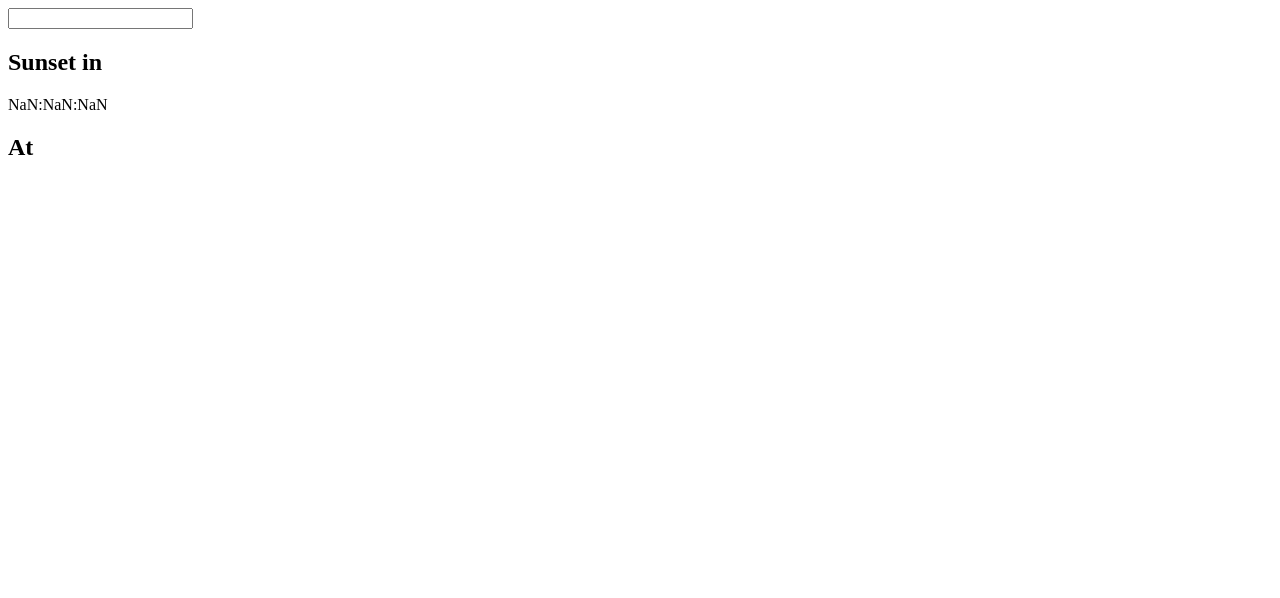
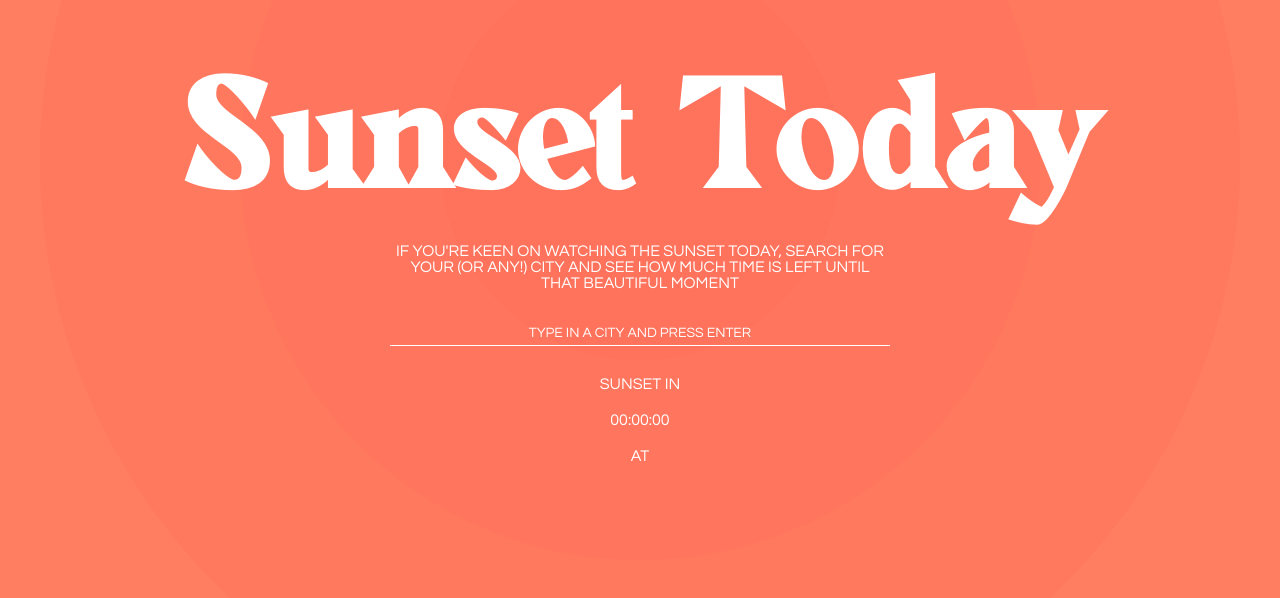
Before and after one commit to kattata/sunset-today-updated, a React (Create React App) app: page / in a window 1280 px wide. Shown: the top 598 px of the page. Built offline with nearby package versions, Linux system fonts and the light colour scheme; no server answers.

Commit message:
countdown works but the coordinated are hard coded

```diff
--- a/src/App.js
+++ b/src/App.js
@@ -1,6 +1,7 @@
 import { BrowserRouter, Route, Switch } from "react-router-dom";
 import Home from "./pages/home/Home";
 import Location from "./pages/location/Location";
+import "./styles/main.scss";
 
 function App() {
   return (
--- a/src/pages/home/Home.js
+++ b/src/pages/home/Home.js
@@ -1,7 +1,12 @@
 import React, { useState, useEffect } from "react";
 import { getRemainingTime } from "../../services/helpers";
-import { getSunsetTime } from "../../services/fetchData";
+import {
+  getBackgroundImg,
+  getSunsetTime,
+  getTimeZone,
+} from "../../services/fetchData";
 import moment from "moment";
+import "./home.scss";
 
 const defaultRemainingTime = {
   hours: "00",
@@ -11,29 +16,36 @@ const defaultRemainingTime = {
 
 const Home = () => {
   const [location, setLocation] = useState("");
-  const [country, setCountry] = useState("");
   const [sunsetTime, setSunsetTime] = useState(null);
-  const [now, setNow] = useState(null);
+  const [coordinates, setCoordinates] = useState({
+    lat: null,
+    long: null,
+  });
+  const [timezone, setTimezone] = useState(null);
   const [remainingTime, setRemainingTime] = useState(defaultRemainingTime);
 
   var moment = require("moment-timezone");
 
-  // Countdown
+  // Countdown;
   useEffect(() => {
+    if (sunsetTime !== null) {
       const interval = setInterval(() => {
         updateRemainingTime();
       }, 1000);
       return () => clearInterval(interval);
+    }
   });
 
   const updateRemainingTime = async () => {
+    // const countdown = await getRemainingTime(1635883200000, timezone);
+    if (coordinates) {
       const countdown = await getRemainingTime(
-      1635841800000,
-      "Sydney",
-      "Australia"
+        sunsetTime,
+        "-33.8548157",
+        "151.2164539"
       );
-    // const countdown = await getRemainingTime(sunsetTime, location, country);
       setRemainingTime(countdown);
+    }
   };
 
   // Update input field
@@ -45,27 +57,52 @@ const Home = () => {
   const handleSubmit = async (e) => {
     e.preventDefault();
 
-    const set = await getSunsetTime(location);
-    const today = moment(set[0]).format("YYYY-MM-DD");
-    const sunset = new Date(`${today} ${set[1]}`).getTime();
-    console.log(now);
+    const data = await getSunsetTime(location);
+    const lat = data.lat;
+    const long = data.long;
+
+    setCoordinates(lat, long);
+    const zone = await getTimeZone(lat, long);
+    setTimezone(zone);
+
+    const today = moment(data.date).format("YYYY-MM-DD");
+    const sunset = new Date(`${today} ${data.sunset}`).getTime();
     setSunsetTime(sunset);
-    setCountry(set[2]);
-    console.log(country);
+
+    // await getBackgroundImg();
   };
 
   return (
     <section className="home">
-      <form onSubmit={handleSubmit}>
-        <input type="text" onChange={handleChange} />
+      <div className="background">
+        <span></span>
+        <span></span>
+        <span></span>
+        <span></span>
+        <span></span>
+        <div className="search-container">
+          <h1>Sunset Today</h1>
+          <p>
+            If you're keen on watching the sunset today, search for your (or
+            any!) city and see how much time is left until that beautiful moment
+          </p>
+          <form onSubmit={handleSubmit} className="location-form">
+            <input
+              type="text"
+              onChange={handleChange}
+              placeholder="Type in a city and press Enter"
+            />
           </form>
-      <h1>Sunset in {location}</h1>
+          <p>Sunset in {location}</p>
           {remainingTime && (
             <p>
-          {remainingTime.hours}:{remainingTime.minutes}:{remainingTime.seconds}
+              {remainingTime.hours}:{remainingTime.minutes}:
+              {remainingTime.seconds}
             </p>
           )}
-      <h2>At {sunsetTime}</h2>
+          <p>At {sunsetTime}</p>
+        </div>
+      </div>
     </section>
   );
 };
--- a/src/pages/home/home.scss
+++ b/src/pages/home/home.scss
@@ -0,0 +1,68 @@
+.home {
+  .search-container {
+    width: max-content;
+    margin: 50px auto;
+    text-align: center;
+    position: relative;
+    z-index: 100;
+  }
+
+  h1 {
+    margin: auto;
+    color: white;
+    width: fit-content;
+  }
+
+  p {
+    width: 500px;
+    margin: 20px auto;
+    color: white;
+  }
+
+  .location-form {
+    margin: 30px auto;
+    width: 500px;
+  }
+
+  input {
+    width: 100%;
+    border: none;
+    border-bottom: 1px solid white;
+    text-align: center;
+    font-family: "Questrial";
+    font-size: 14px;
+    text-transform: uppercase;
+    padding: 5px;
+    background-color: transparent;
+
+    &:focus {
+      outline: 1px solid white;
+      &::placeholder {
+        color: white;
+      }
+    }
+
+    &:focus-visible {
+      outline: none;
+      &::placeholder {
+        color: white;
+      }
+    }
+
+    &:active {
+      outline: none;
+
+      &::placeholder {
+        color: white;
+      }
+    }
+
+    &:valid {
+      color: white;
+    }
+
+    &::placeholder {
+      color: white;
+    }
+  }
+}
--- a/src/services/fetchData.js
+++ b/src/services/fetchData.js
@@ -1,40 +1,60 @@
 import axios from "axios";
+import moment from "moment";
 
 export const getSunsetTime = async (location) => {
-  const APIkey = "760a38964fc64c749dd295af1d7e65d4";
-  const url = `https://api.ipgeolocation.io/astronomy?apiKey=${APIkey}&location=${location}`;
+  const apiKey = "760a38964fc64c749dd295af1d7e65d4";
+  const url = `https://api.ipgeolocation.io/astronomy?apiKey=${apiKey}&location=${location}`;
   try {
     const response = await axios.get(url);
+
     const sunset = response.data.sunset;
     const date = response.data.date;
-    const country = response.data.location.country;
-    return [date, sunset, country];
+    const lat = response.data.location.latitude;
+    const long = response.data.location.longitude;
+
+    return {
+      date,
+      sunset,
+      lat,
+      long,
+    };
   } catch (err) {
     console.error(err);
   }
 };
 
-// export const getCurrentTime = async (location) => {
-//   const APIkey = "760a38964fc64c749dd295af1d7e65d4";
-//   const url = `https://api.ipgeolocation.io/astronomy?apiKey=${APIkey}&location=${location}`;
-//   try {
-//     const response = await axios.get(url);
-//     const now = response.data.current_time;
-//     const date = response.data.date;
-//     return [date, now];
-//   } catch (err) {
-//     console.error(err);
-//   }
-// };
+const convertTodayToMS = (date) => {
+  const todayMs = moment(date).format("YYYY-MM-DD");
+  return todayMs;
+};
 
-export const getCurrentTime = async (location, country) => {
-  const url = `http://worldtimeapi.org/api/timezone/Australia/Sydney`;
+const convertSunsetToMS = (today, sunset) => {
+  const sunsetMs = new Date(`${today} ${sunset}`).getTime();
+  return sunsetMs;
+};
+
+export const getTimeZone = async (lat, long) => {
+  const apiKey = `II60YTR24QZC`;
+  const url = `http://api.timezonedb.com/v2.1/get-time-zone?key=${apiKey}&format=json&by=position&lat=${lat}&lng=${long}`;
   try {
     const response = await axios.get(url);
-    const now = response.data.datetime;
-    console.log(response);
-    return now;
+    const localTime = response.data.formatted;
+    // console.log(localTime);
+    return localTime;
   } catch (err) {
     console.error(err);
   }
 };
+
+export const getBackgroundImg = async () => {
+  const apiKey = "IVoOzXojUU_edYCTpfIKbSccTms-_l51psRtzE3UxAU";
+  const url = `https://api.unsplash.com/photos/random?client_id=${apiKey}&query=sunset`;
+  try {
+    const response = await axios.get(url);
+    const image = response.data.urls.regular;
+    console.log(image);
+    return image;
+  } catch (err) {
+    console.error(err);
+  }
+};
--- a/src/services/helpers.js
+++ b/src/services/helpers.js
@@ -1,7 +1,7 @@
-import { getCurrentTime } from "./fetchData";
+import { getTimeZone } from "./fetchData";
 
-export const getRemainingTime = async (sunsetTime, location, country) => {
-  const current = await getCurrentTime(location, country);
+export const getRemainingTime = async (sunsetTime, lat, long) => {
+  const current = await getTimeZone(lat, long);
   const now = new Date(`${current}`).getTime();
   const distance = sunsetTime - now;
 
--- /dev/null
+++ b/src/styles/_background.scss
@@ -0,0 +1,52 @@
+$coral: #ff8967;
+$red: #fd6051;
+
+.background {
+  background-color: $coral;
+  width: 100vw;
+  height: 100vh;
+  overflow: hidden;
+  position: relative;
+
+  span {
+    background-color: $red;
+    height: 200px;
+    width: 200px;
+    border-radius: 50%;
+    display: block;
+    position: absolute;
+    left: 50%;
+    top: -5vh;
+    transform: translateX(-50%);
+    opacity: 0.15;
+
+    &:nth-child(1) {
+      height: 50vh;
+      width: 50vh;
+    }
+
+    &:nth-child(2) {
+      transform: translateX(-50%) translateY(-25vh);
+      height: 100vh;
+      width: 100vh;
+    }
+
+    &:nth-child(3) {
+      transform: translateX(-50%) translateY(-50vh);
+      height: 150vh;
+      width: 150vh;
+    }
+
+    &:nth-child(4) {
+      transform: translateX(-50%) translateY(-75vh);
+      height: 200vh;
+      width: 200vh;
+    }
+
+    &:nth-child(5) {
+      transform: translateX(-50%) translateY(-100vh);
+      height: 250vh;
+      width: 250vh;
+    }
+  }
+}
--- a/src/main.scss
+++ b/src/styles/main.scss
@@ -1,3 +1,5 @@
+@import "background";
+
 * {
   margin: 0;
   padding: 0;
```
Lines whose indentation alone changed are shown as unchanged.
